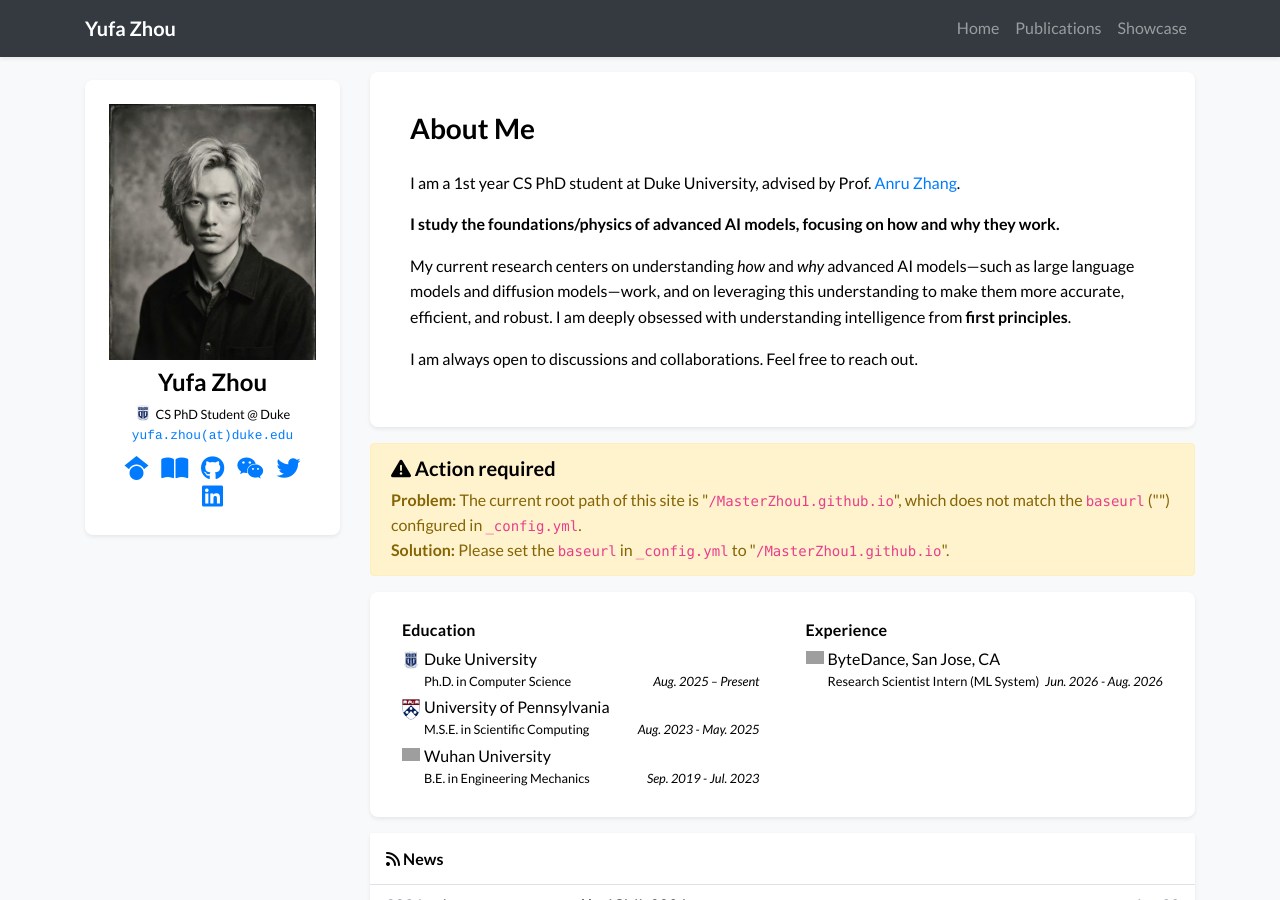
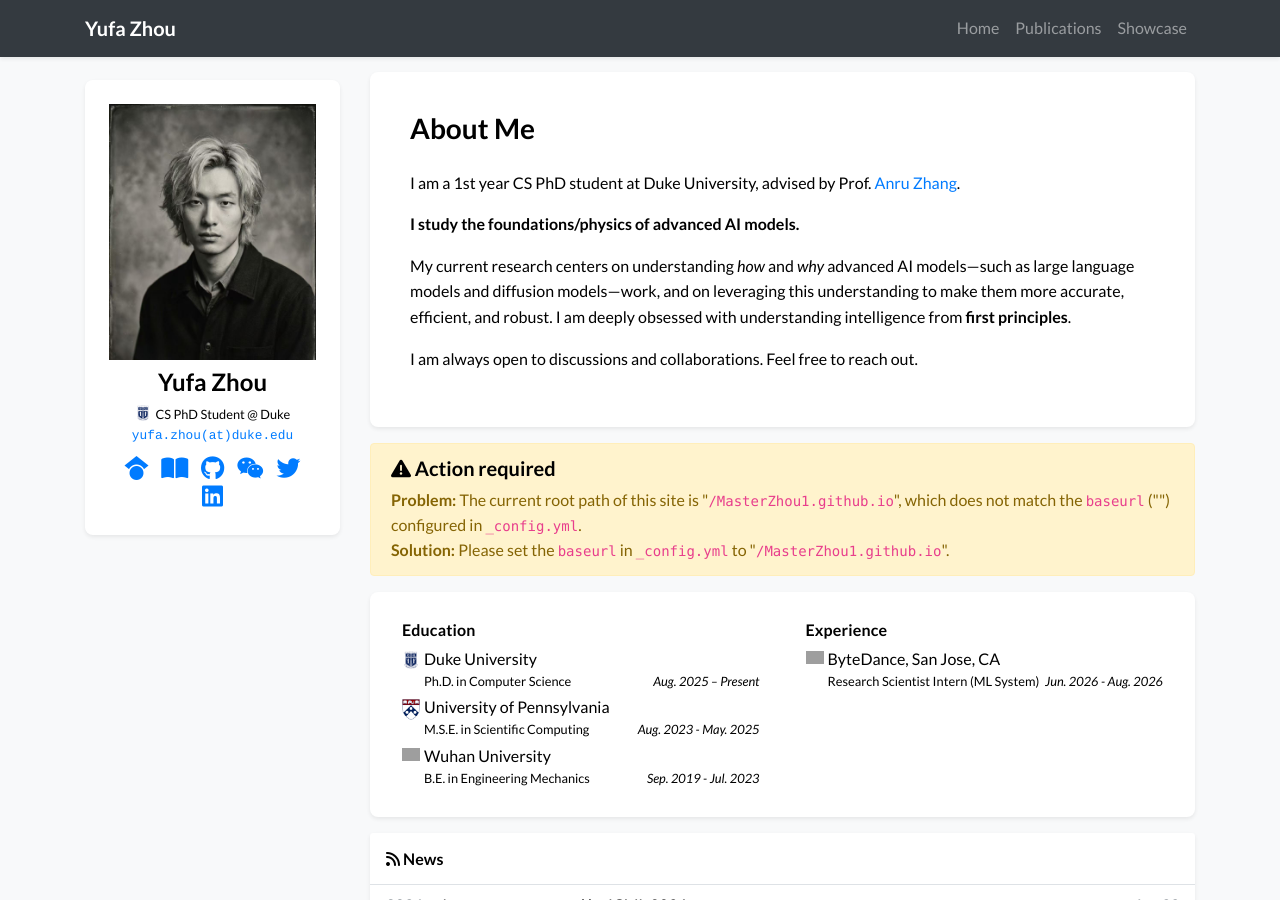
Before and after one commit to MasterZhou1/MasterZhou1.github.io, a Jekyll site: the page built from index.html, in a window 1280 px wide and 900 px high. Built offline with Jekyll 4.4.1, drawn with Linux system fonts in a browser that asks for light colours; nearby versions of some CDN libraries; a style sheet for code colours, icons or effects is not loaded; grey boxes are pictures that could not be loaded.

Commit message:
Update profile description for clarity
Removed the phrase 'focusing on how and why they work' from the profile description.

```diff
--- a/_data/profile.yml
+++ b/_data/profile.yml
@@ -28,7 +28,7 @@ short_bio: >-
     I am a 1st year CS PhD student at Duke University, advised by Prof. <a href="https://anruzhang.github.io/index.html">Anru Zhang</a>.
   </p>
   <p>
-    <strong>I study the foundations/physics of advanced AI models, focusing on how and why they work.</strong>
+    <strong>I study the foundations/physics of advanced AI models.</strong>
   </p>
   <p>
     My current research centers on understanding <em>how</em> and <em>why</em> advanced AI models—such as large language models and diffusion models—work, and on leveraging this understanding to make them more accurate, efficient, and robust.
```
